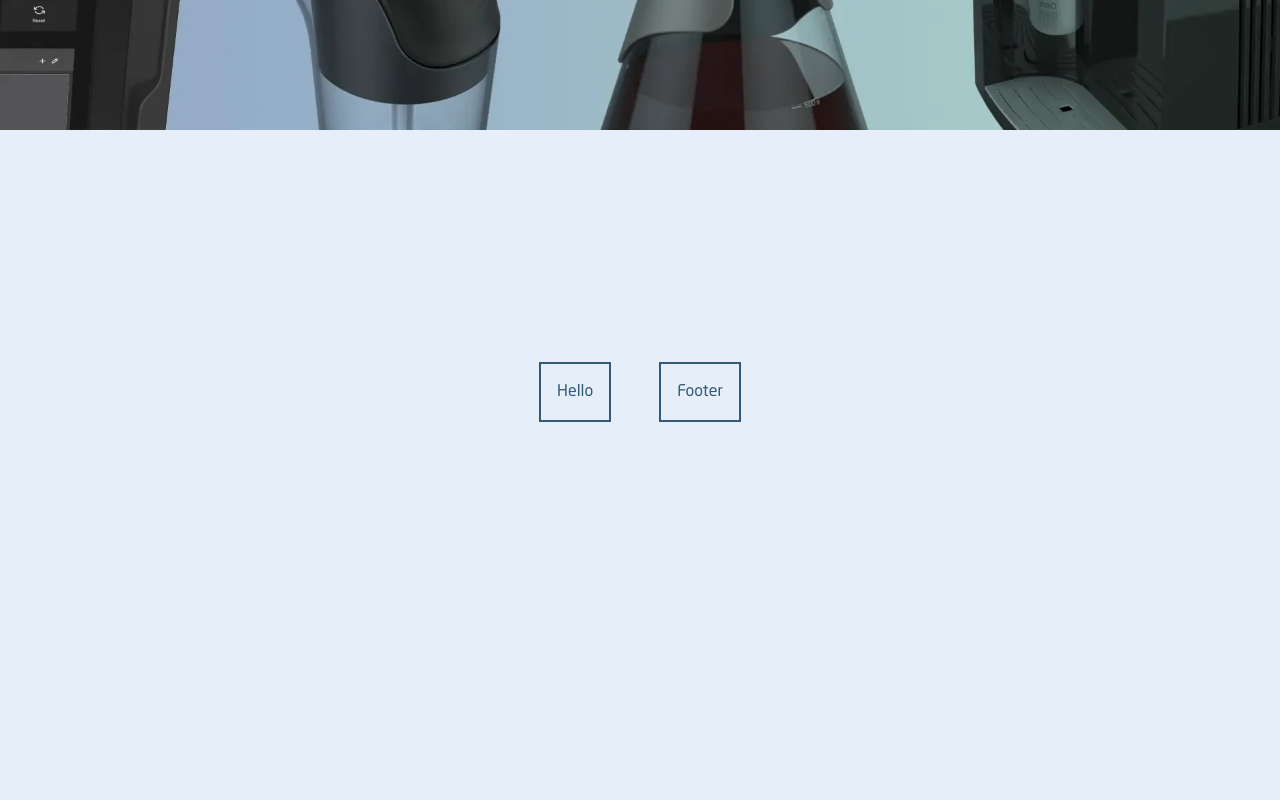
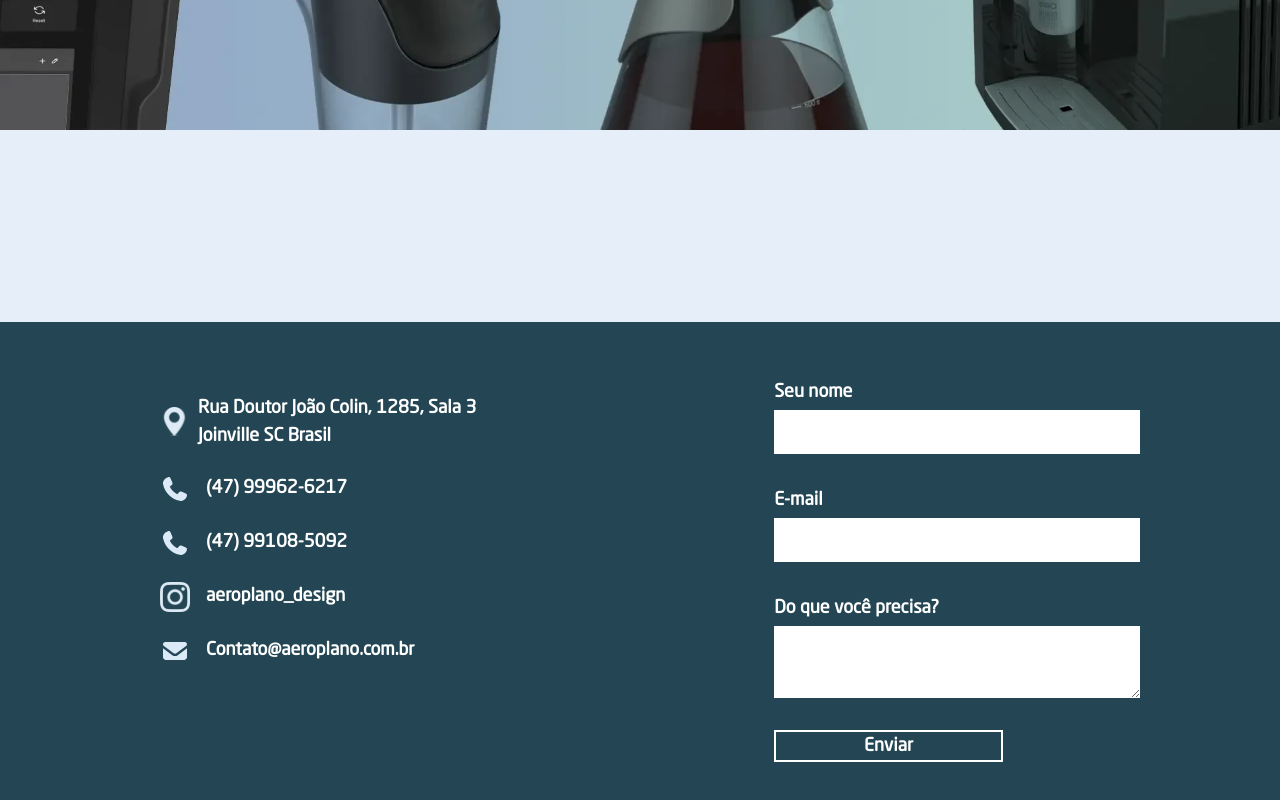
Before and after one commit to Konvex-Jr/AeroplanoFrontEnd, a Next.js app: page / in a window 1280 px wide. Shown: the part 674-1474 px from the top of the page. Before the commit the page ends 1136 px from the top, so only its background shows below. Built offline with nearby package versions, Linux system fonts and the light colour scheme.

Commit message:
feature: footer component done

```diff
--- a/app/globals.css
+++ b/app/globals.css
@@ -11,6 +11,8 @@
 
   --color-nav-gradient-start: #88a9cb;
   --color-nav-gradient-end  : #aad0c8;
+
+  --color-background-footer: #244654;
 }
 
 body {
--- a/app/page.tsx
+++ b/app/page.tsx
@@ -11,7 +11,7 @@ export default function Home() {
             <Header />
 
             {/* Footer Section */}
-            <Footer className="relative bottom-0 w-full flex flex-col md:flex-row justify-center gap-12 px-12 py-10" />
+            <Footer className="relative bottom-0 w-full flex items-start justify-center px-8 gap-3 lg:gap-32 py-10" />
 
         </div>
     )
--- a/app/ui/Footer.tsx
+++ b/app/ui/Footer.tsx
@@ -1,15 +1,67 @@
+"use client"
+
+import Image from "next/image"
+
+import map_icon       from "@/public/icons/map_icon.svg"
+import phone_icon     from "@/public/icons/phone_icon.svg"
+import instagram_icon from "@/public/icons/instagram_icon.svg"
+import email_icon     from "@/public/icons/email_icon.svg"
+
+
+import { useWindowWidth } from "../lib/hooks/useWindowWidth"
+import Form from "./Form"
+
 interface FooterProps {
     className: string
 }
 
 export default function Footer({ className }: FooterProps){
+
+    const width = useWindowWidth()
+
+    if(width === 0) return
+
     return (
-        <div className={`${className}`}>
-            <div className="text-center border-2 p-4" >
-                Hello
+        <div className={`${className} bg-background-footer text-white font-bold`}>
+
+            {/* Contacts */}
+            <div className="flex flex-col gap-6 text-center w-full py-8 md:ml-20 lg:ml-32" >
+                <div className="flex gap-2" >
+                    <Image src={map_icon.src} width={width < 800 ? 20 : 30} height={width < 800 ? 20 : 30} alt="Ícone de Pino de Mapa" />
+                    <div className="text-start text-[2cqw] md:text-lg" >
+                        <p>Rua Doutor João Colin, 1285, Sala 3</p>
+                        <p>Joinville SC Brasil</p>
+                    </div>
+                </div>
+                <div className="flex gap-4" >
+                    <Image src={phone_icon.src} width={width < 800 ? 20 : 30} height={width < 800 ? 20 : 30} alt="Ícone de Pino de Mapa" />
+                    <div className="text-start text-[2cqw] md:text-lg" >
+                        <p>(47) 99962-6217</p>
+                    </div>
+                </div>
+                <div className="flex gap-4" >
+                    <Image src={phone_icon.src} width={width < 800 ? 20 : 30} height={width < 800 ? 20 : 30} alt="Ícone de Pino de Mapa" />
+                    <div className="text-start text-[2cqw] md:text-lg" >
+                        <p>(47) 99108-5092</p>
+                    </div>
+                </div>
+                <div className="flex gap-4" >
+                    <Image src={instagram_icon.src} width={width < 800 ? 20 : 30} height={width < 800 ? 20 : 30} alt="Ícone de Pino de Mapa" />
+                    <div className="text-start text-[2cqw] md:text-lg" >
+                        <p>aeroplano_design</p>
+                    </div>
+                </div>
+                <div className="flex gap-4" >
+                    <Image src={email_icon.src} width={width < 800 ? 20 : 30} height={width < 800 ? 20 : 30} alt="Ícone de Pino de Mapa" />
+                    <div className="text-start text-[2cqw] md:text-lg" >
+                        <p>Contato@aeroplano.com.br</p>
+                    </div>
+                </div>
             </div>
-            <div className="text-center border-2 p-4" >
-                Footer
+
+            {/* Forms */}
+            <div className="w-full p-4" >
+                <Form />
             </div>
         </div>
     )
--- /dev/null
+++ b/app/ui/Form.tsx
@@ -0,0 +1,50 @@
+import { SubmitEvent } from "react";
+
+export default function Form(){
+
+    async function onSubmit(event: SubmitEvent<HTMLElement>){
+
+        event.preventDefault()
+
+        const formData = new FormData(event.target)
+
+        for(const entry of formData.entries()){
+            console.log(entry);
+        }
+
+        event.target.reset()
+
+        alert("Enviado com sucesso!")
+
+    }
+
+    return (
+        <form className="flex flex-col gap-8 text-[2cqw] md:text-lg" onSubmit={(e) => { onSubmit(e) }} >
+
+            <div className="flex flex-col items-start gap-1">
+                <label htmlFor="name">Seu nome</label>
+                <input className="bg-white border-0 p-2 text-black font-normal outline-0 w-full lg:w-[80%]" type="text" name="name" id="name" required />
+            </div>
+
+            <div className="flex flex-col items-start gap-1">
+                <label htmlFor="email">E-mail</label>
+                <input className="bg-white border-0 p-2 text-black font-normal outline-0 w-full lg:w-[80%]" type="email" name="email" id="email" required />
+            </div>
+
+            <div className="flex flex-col items-start gap-1">
+                <label htmlFor="need">Do que você precisa?</label>
+                <textarea className="bg-white border-0 p-2 text-black font-normal outline-0 w-full lg:w-[80%]" name="need" id="need" required />
+            </div>
+
+            <button className="flex justify-center border-2 border-white hover:bg-gray-600 w-[50%] px-2 cursor-pointer" type="submit" >Enviar</button>
+
+        </form>
+    )
+
+}
+
+// Fluxo de Submit do Formulário
+
+// 1. Envia para HANDLER do Componente
+// 2. Envia para HANDLER da API
+// 3. Envia a REQUISIÇÃO
```
Also changed, not shown: app/api/submit.ts (added, +7 -0 lines).
